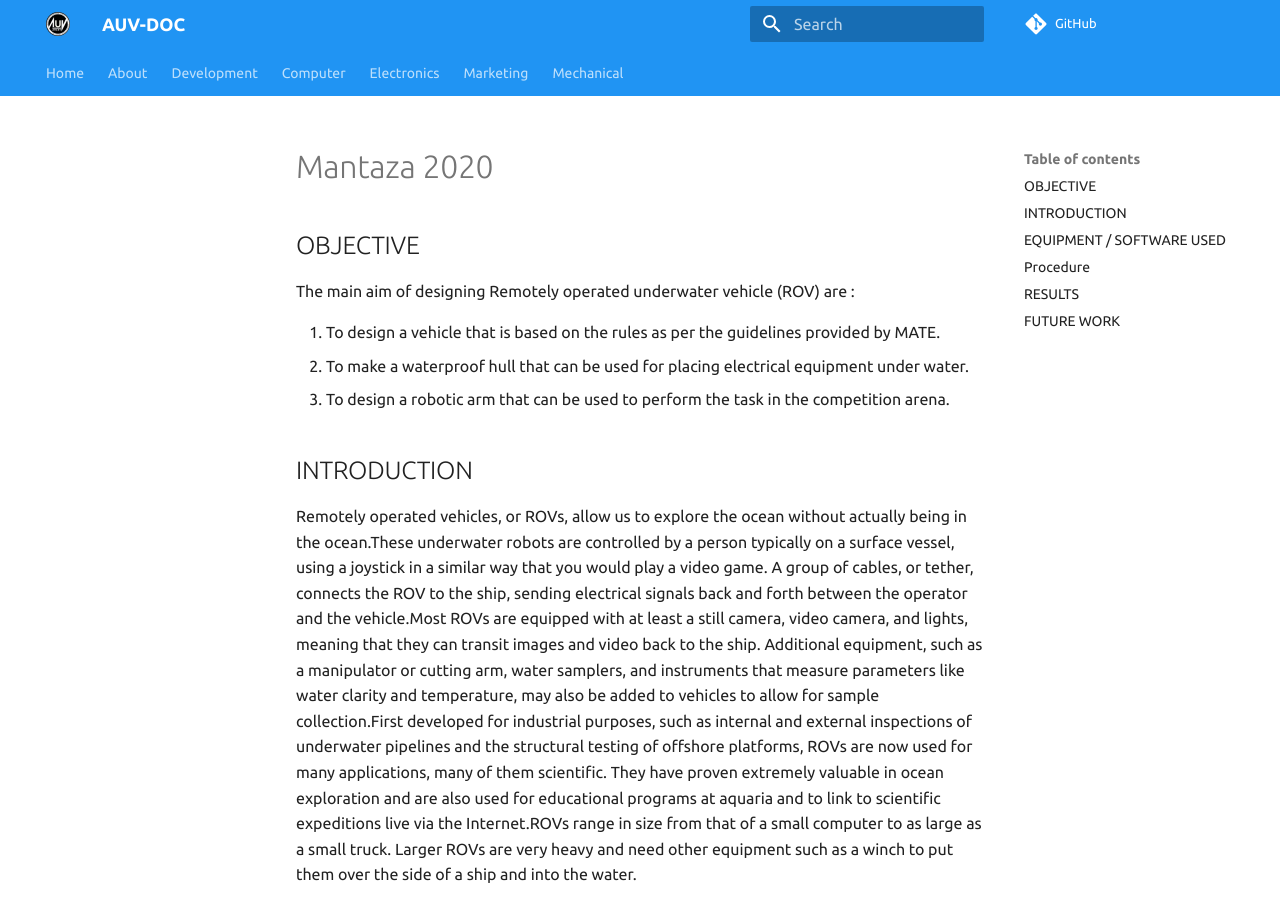
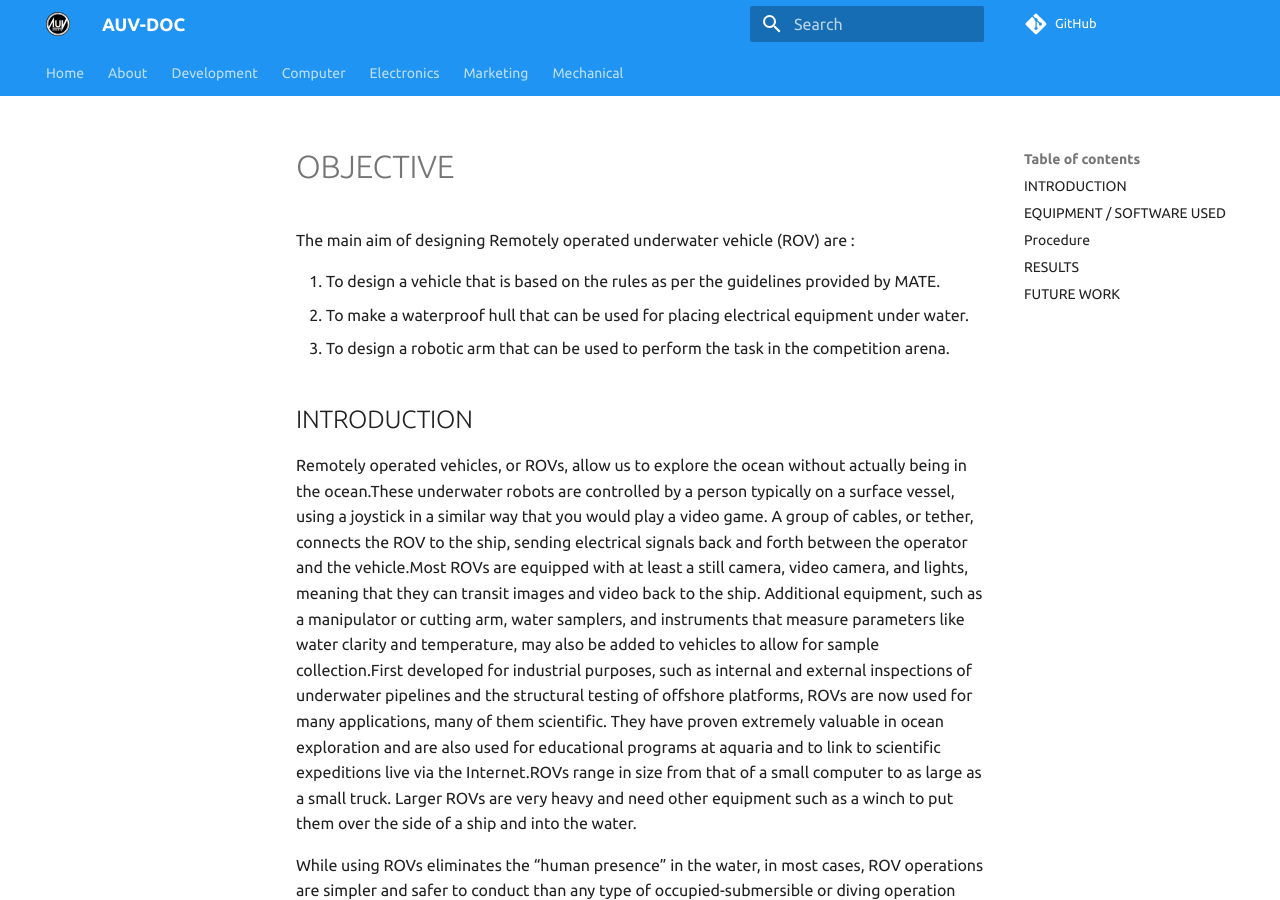
Before and after one commit to auvzhcet/Documentation, an MkDocs documentation site: the page built from docs/mechanical/student_Reports/mantaza_2020.md, in a window 1280 px wide and 900 px high. Built offline with MkDocs 1.6.1 and Material for MkDocs 9.7.7, drawn with Linux system fonts in a browser that asks for light colours; comment, search, counter and statistics services are not loaded; part of the change alters nothing that is shown.

Commit message:
fix: students/mantaza.md
Signed-off-by: Prajjwal Nijhara <prajjwalnijhara@gmail.com>

```diff
--- a/docs/mechanical/student_Reports/mantaza_2020.md
+++ b/docs/mechanical/student_Reports/mantaza_2020.md
@@ -1,9 +1,9 @@
 ---
-AUTHOR: Mantaza Mudassir
-EMAIL I'D: mantualig@gmail.com
+author: Mantaza Mudassir
+email-id: mantualig@gmail.com
 ---
 
-## OBJECTIVE
+# OBJECTIVE
 
 The main aim of designing Remotely operated underwater vehicle (ROV) are :
 
```
